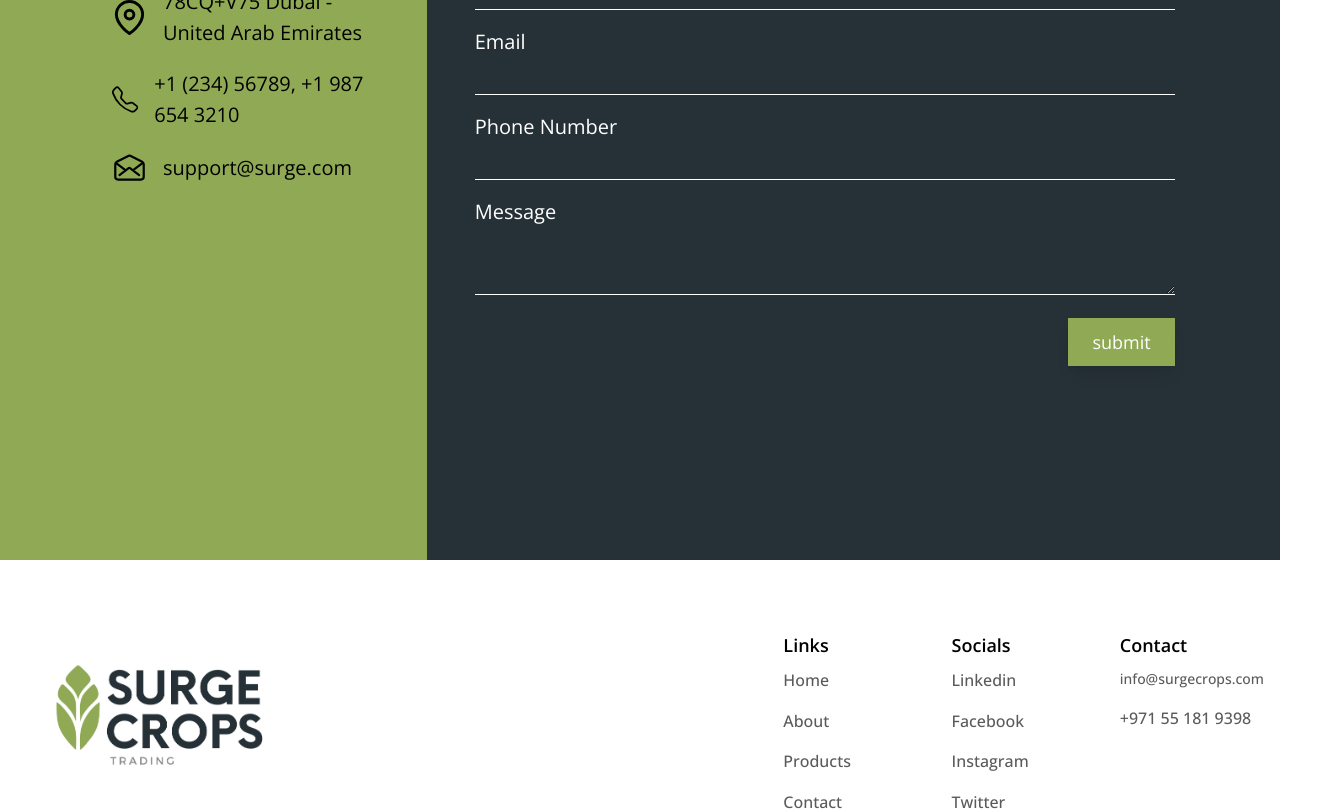
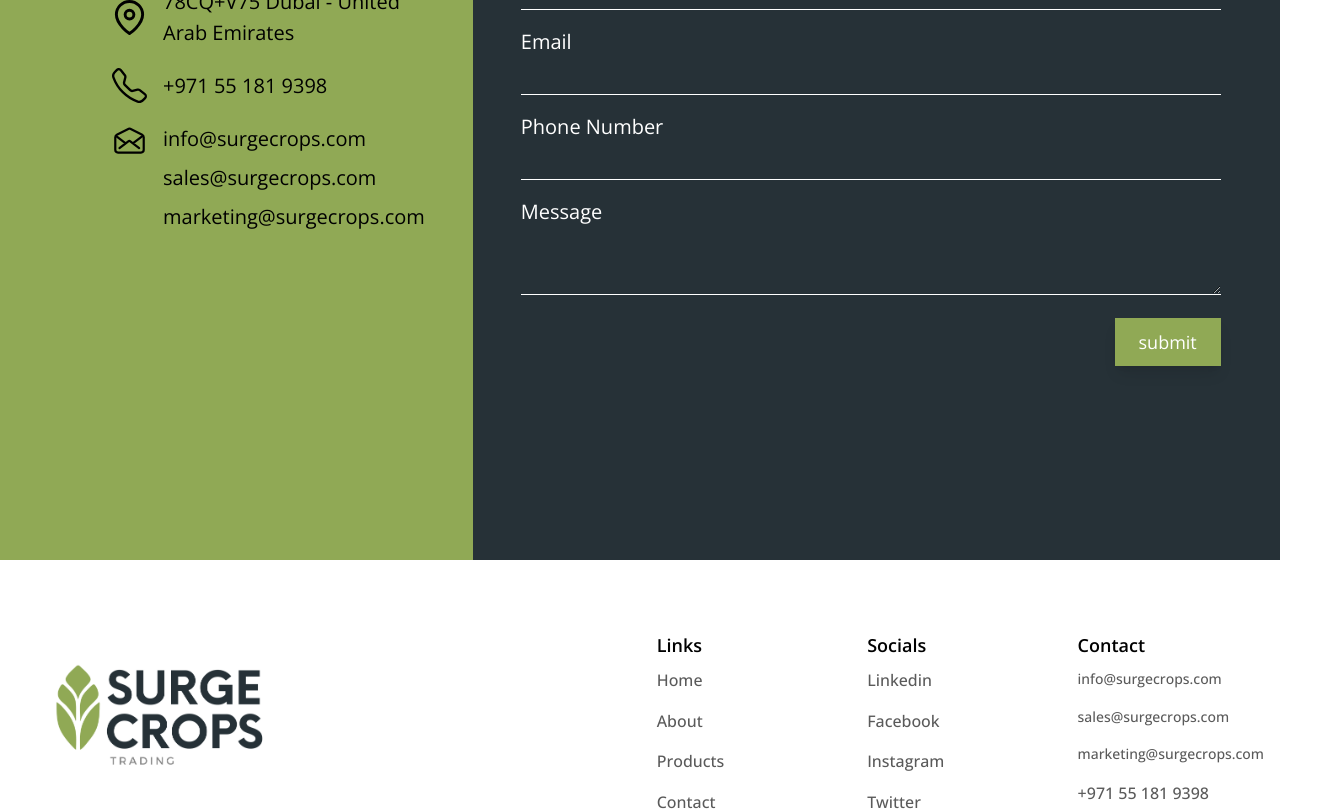
Before and after one commit to ruthaky/sunbeam, a Next.js app: page /en/contact in a window 1280 px wide. Shown: the part 940-1751 px from the top of the page, 1326 px wide, since content can reach past the window. Built offline with nearby package versions, Linux system fonts and the light colour scheme.

Commit message:
fix: contact details

```diff
--- a/app/[lang]/contact/sections/index.tsx
+++ b/app/[lang]/contact/sections/index.tsx
@@ -92,7 +92,7 @@ export default function ContactSection({ contactText }: { contactText: any }) {
         </div>
       </div>
       <div className="flex flex-col lg:flex-row h-auto lg:h-screen  w-full bg-secondary ">
-        <div className="flex flex-col gap-6 w-full lg:w-1/3 h-full pt-[50px] bg-primary px-5 lg:pl-28 lg:pr-12 py-10 lg:py-28">
+        <div className="flex flex-col gap-6 w-full lg:w-[600px] h-full pt-[50px] bg-primary px-5 lg:pl-28 lg:pr-12 py-10 lg:py-28">
           <div
             className={` ${merriweather.variable} font-merriweather flex flex-col lg:gap-2 text-[35px] lg:text-[45px] font-semibold tracking-wide leading-none `}
           >
@@ -110,11 +110,15 @@ export default function ContactSection({ contactText }: { contactText: any }) {
             </div>
             <div className="flex flex-row gap-4 text-[20px] items-center">
               <BsTelephone size={35} />
-              <p>+1 (234) 56789, +1 987 654 3210</p>
+              <p>+971 55 181 9398</p>
             </div>
-            <div className="flex flex-row gap-4 text-[20px] items-center">
+            <div className="flex flex-row gap-4 text-[20px] items-start">
               <IoMailOpenOutline size={35} />
-              <p>support@surge.com</p>
+              <div className="flex flex-col gap-2">
+                <p>info@surgecrops.com</p>
+                <p>sales@surgecrops.com</p>
+                <p>marketing@surgecrops.com</p>
+              </div>
             </div>
           </div>
         </div>
--- a/app/[lang]/home/sections/contact-section.tsx
+++ b/app/[lang]/home/sections/contact-section.tsx
@@ -56,7 +56,6 @@ export default function ContactSection({
 
       // Parse the JSON response
 
-
       if (response.ok) {
         const result = await response.json();
         setStatus("Form submitted successfully!");
@@ -84,12 +83,12 @@ export default function ContactSection({
           Whether it's working with rice farmers in
         </div> */}
         <div className="flex flex-col gap-5 lg:gap-8">
-          <div className="flex flex-row gap-4 text-[20px] items-center">
+          <div className="flex flex-row gap-4 text-[20px] items-center ">
             <div className="w-[25px] lg:w-[30px] flex items-start justify-start">
               <FiMapPin className="flex w-full h-full" />
             </div>
             <Link href="https://maps.google.com/?q=25.272150,55.338219">
-              <p className="text-nowrap">{contactTexts.location}</p>
+              <p className="text-wrap lg:text-nowrap">{contactTexts.location}</p>
             </Link>
           </div>
           <div className="flex flex-row gap-4 text-[20px] items-center">
@@ -99,13 +98,13 @@ export default function ContactSection({
 
             <p>+971 55 181 9398</p>
           </div>
-          <div className="flex flex-row gap-4 text-[20px] items-center">
-            <div className="w-[25px] lg:w-[30px] flex items-start justify-start">
-              {" "}
-              <IoMailOpenOutline className="flex w-full h-full" />
+          <div className="flex flex-row gap-4 text-[20px] items-start">
+            <IoMailOpenOutline size={35} />
+            <div className="flex flex-col gap-2">
+              <p>info@surgecrops.com</p>
+              <p>sales@surgecrops.com</p>
+              <p>marketing@surgecrops.com</p>
             </div>
-
-            <p>info@surgecrops.com</p>
           </div>
         </div>
       </div>
--- a/app/shared/footer/footer.tsx
+++ b/app/shared/footer/footer.tsx
@@ -138,6 +138,12 @@ export default function Footer() {
                   <li className="mb-4 text-[14px] text-nowrap">
                     info@surgecrops.com
                   </li>
+                  <li className="mb-4 text-[14px] text-nowrap">
+                    sales@surgecrops.com
+                  </li>
+                  <li className="mb-4 text-[14px] text-nowrap">
+                    marketing@surgecrops.com
+                  </li>
                   <li className="text-nowrap">+971 55 181 9398 </li>
                 </ul>
               </div>
```
